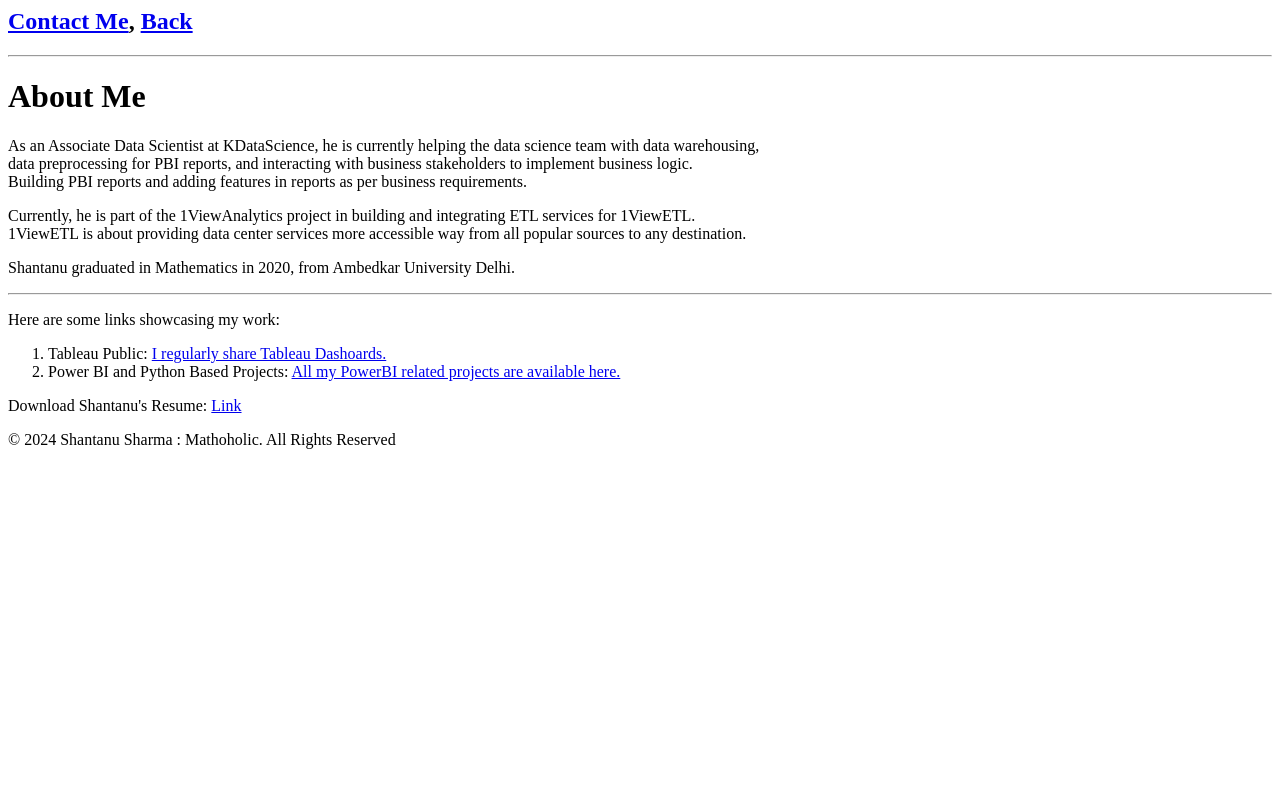
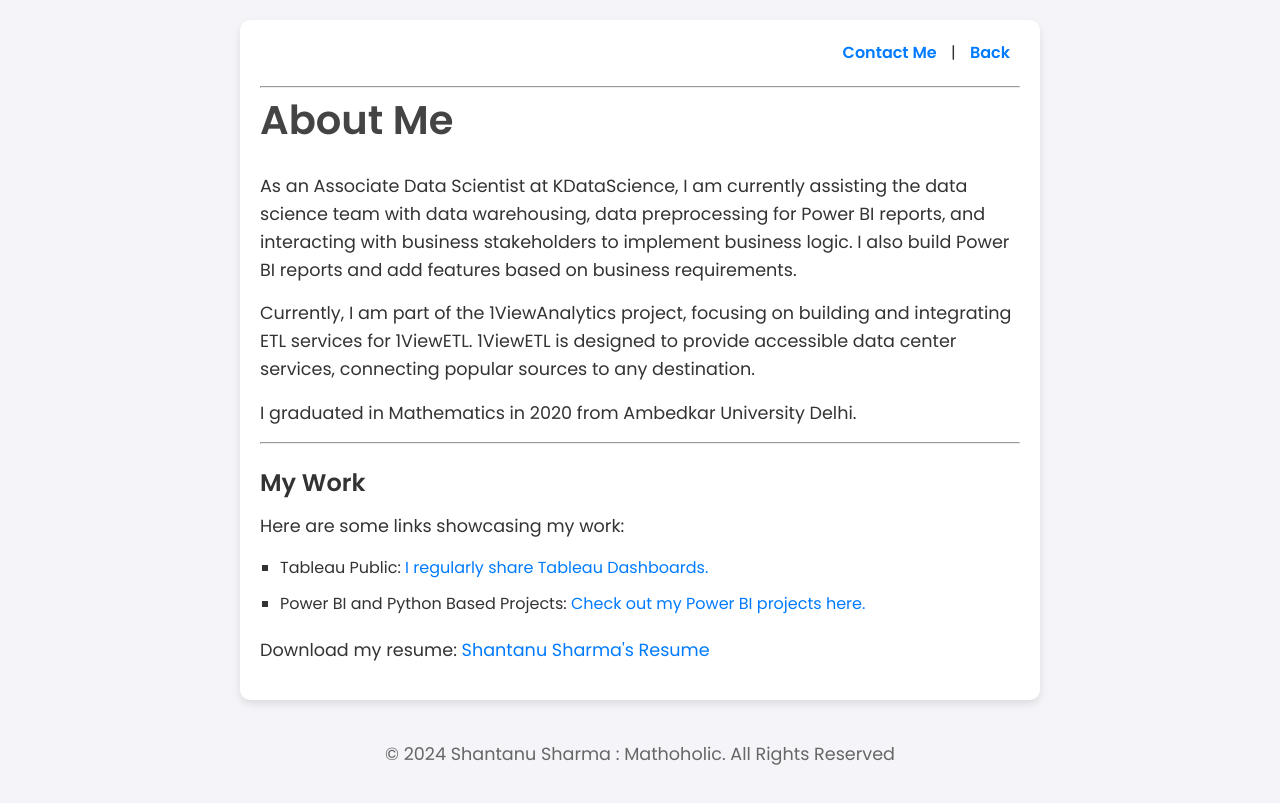
Before and after one commit to Mathoholic/portfolio, a plain HTML site: page public/about.html in a window 1280 px wide. Drawn offline with Linux system fonts and the light colour scheme.

Commit message:
added about me page

```diff
--- /dev/null
+++ b/css/about.css
@@ -0,0 +1,90 @@
+/* General Reset */
+* {
+    margin: 0;
+    padding: 0;
+    box-sizing: border-box;
+}
+
+/* Body Styling */
+body {
+    font-family: 'Poppins', sans-serif;
+    line-height: 1.6;
+    background-color: #f4f4f9;
+    color: #333;
+    padding: 20px;
+}
+
+/* Container Styling */
+.container {
+    max-width: 800px;
+    margin: auto;
+    background: #fff;
+    padding: 20px;
+    border-radius: 10px;
+    box-shadow: 0 4px 8px rgba(0, 0, 0, 0.1);
+}
+
+/* Navigation Styling */
+.navigation {
+    text-align: right;
+    margin-bottom: 20px;
+}
+
+.navigation a {
+    color: #007bff;
+    text-decoration: none;
+    font-weight: 600;
+    margin: 0 10px;
+}
+
+.navigation a:hover {
+    text-decoration: underline;
+}
+
+/* Heading Styling */
+h1 {
+    font-size: 2.5rem;
+    font-weight: 600;
+    color: #444;
+    margin-bottom: 20px;
+}
+
+h2 {
+    font-size: 1.5rem;
+    font-weight: 600;
+    margin: 20px 0 10px;
+}
+
+/* Paragraph and Link Styling */
+p {
+    font-size: 1.1rem;
+    margin-bottom: 15px;
+}
+
+a {
+    color: #007bff;
+    text-decoration: none;
+}
+
+a:hover {
+    text-decoration: underline;
+}
+
+/* List Styling */
+ul {
+    list-style-type: square;
+    padding-left: 20px;
+    margin-bottom: 20px;
+}
+
+ul li {
+    margin-bottom: 10px;
+}
+
+/* Footer Styling */
+footer {
+    text-align: center;
+    margin-top: 40px;
+    font-size: 0.9rem;
+    color: #666;
+}
--- a/public/about.html
+++ b/public/about.html
@@ -1,33 +1,47 @@
-<h2><a href="../public/contact.html"> Contact Me</a>, <a href="../index.html">Back</a></h2>
+<!DOCTYPE html>
+<html lang="en">
+<head>
+    <meta charset="UTF-8">
+    <meta name="viewport" content="width=device-width, initial-scale=1.0">
+    <title>About Me - Shantanu Sharma</title>
+    <link rel="stylesheet" href="../css/about.css">
+    <link href="https://fonts.googleapis.com/css2?family=Poppins:wght@300;400;600&display=swap" rel="stylesheet">
+</head>
+<body>
+    <div class="container">
+        <nav class="navigation">
+            <a href="../public/contact.html">Contact Me</a>
+            <span>|</span>
+            <a href="../index.html">Back</a>
+        </nav>
         <hr />
         <h1>About Me</h1>
-<p>As an Associate Data Scientist at KDataScience, he is currently helping the data science team with data warehousing, <br />
-data preprocessing for PBI reports, and interacting with business stakeholders to implement business logic. <br />
-Building PBI reports and adding features in reports as per business requirements. <br />
+        <p>
+            As an Associate Data Scientist at KDataScience, I am currently assisting the data science team with data warehousing,
+            data preprocessing for Power BI reports, and interacting with business stakeholders to implement business logic. I
+            also build Power BI reports and add features based on business requirements.
         </p>
-
         <p>
-Currently, he is part of the 1ViewAnalytics project in building and integrating ETL services for 1ViewETL. <br />
-1ViewETL is about providing data center services more accessible way from all popular sources to any destination.<br />
+            Currently, I am part of the 1ViewAnalytics project, focusing on building and integrating ETL services for 1ViewETL.
+            1ViewETL is designed to provide accessible data center services, connecting popular sources to any destination.
         </p>
-
         <p>
-Shantanu graduated in Mathematics in 2020, from Ambedkar University Delhi.
+            I graduated in Mathematics in 2020 from Ambedkar University Delhi.
         </p>
-
         <hr />
+        <h2>My Work</h2>
+        <p>Here are some links showcasing my work:</p>
+        <ul>
+            <li>Tableau Public: <a href="https://public.tableau.com/app/profile/mathoholiclite/vizzes">I regularly share Tableau Dashboards.</a></li>
+            <li>Power BI and Python Based Projects: <a href="https://mavenanalytics.io/profile/Shantanu-Sharma/188954812">Check out my Power BI projects here.</a></li>
+        </ul>
         <p>
-Here are some links showcasing my work:
-<ol>
-    <li>Tableau Public: <a href="https://public.tableau.com/app/profile/mathoholiclite/vizzes">I regularly share Tableau Dashoards.</a> </li>
-    <li>Power BI and Python Based Projects: <a href="https://mavenanalytics.io/profile/Shantanu-Sharma/188954812"> All my PowerBI related projects are available here.</a> </li>
-</ol>
-
-Download Shantanu's Resume:
-<a href="../assets/files/Shantanu_Sharma_Resume.pdf">Link</a>
+            Download my resume:
+            <a href="../assets/files/Shantanu_Sharma_Resume.pdf">Shantanu Sharma's Resume</a>
         </p>
-
-
+    </div>
     <footer>
         <p>© 2024 Shantanu Sharma : Mathoholic. All Rights Reserved</p>
     </footer>
+</body>
+</html>
```
Also changed, not shown: index.html (+1 -1 lines). Lines whose indentation alone changed are shown as unchanged.
